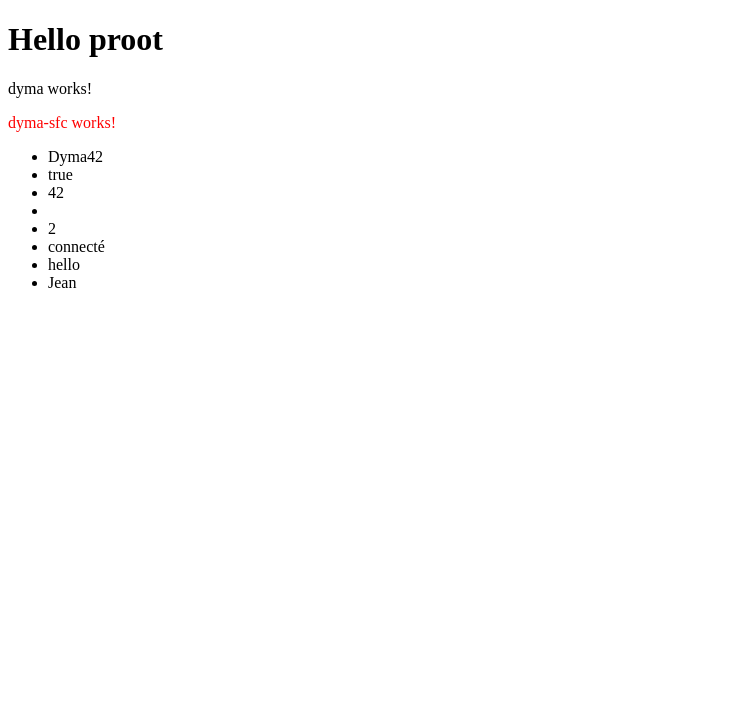
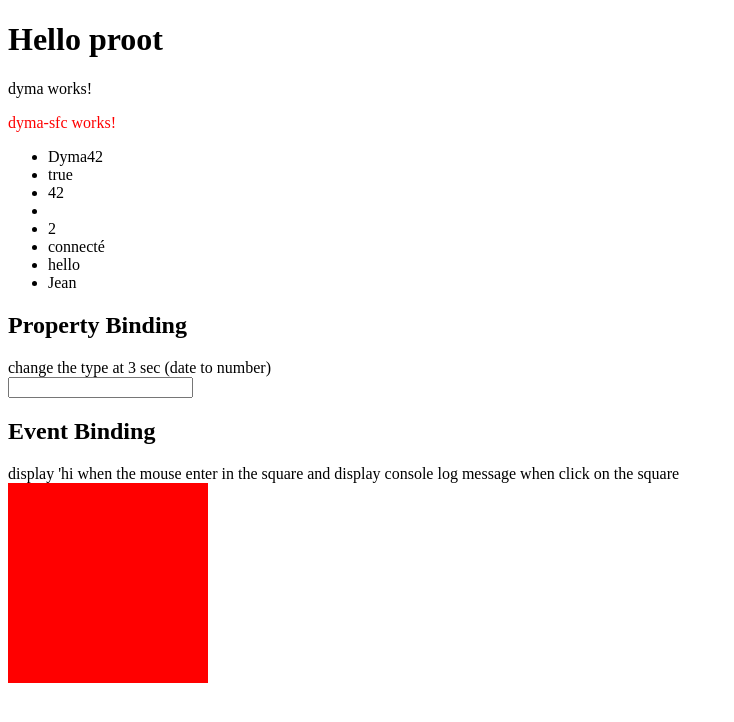
Before and after one commit to Jeremie-Po/AngularLearning, an Angular app in the folder premiereApp/: page / in a window 1280 px wide. Shown: the top 722 px of the page, without its empty margins (0-734 px from the left). Built offline with nearby package versions, Linux system fonts and the light colour scheme.

Commit message:
event and property binding

```diff
--- a/premiereApp/src/app/app.component.html
+++ b/premiereApp/src/app/app.component.html
@@ -1,3 +1,11 @@
 <h1> Hello {{ title }}</h1>
 <app-dyma></app-dyma>
 <app-dyma-sfc/>
+
+<H2>Property Binding</H2>
+<div> change the type at 3 sec (date to number)</div>
+<app-property-binding/>
+
+<H2>Event Binding</H2>
+<div>display 'hi when the mouse enter in the square and display console log message when click on the square</div>
+<app-event-binding/>
--- a/premiereApp/src/app/app.component.ts
+++ b/premiereApp/src/app/app.component.ts
@@ -2,10 +2,12 @@ import {Component} from '@angular/core';
 import {RouterOutlet} from '@angular/router';
 import {DymaComponent} from './dyma/dyma.component';
 import {DymaSFCComponent} from './dyma-sfc.component';
+import {PropertyBindingComponent} from './binding/property-binding.component';
+import {EventBindingComponent} from './binding/event-binding.component';
 
 @Component({
   selector: 'app-root',
-  imports: [RouterOutlet, DymaComponent, DymaSFCComponent],
+  imports: [RouterOutlet, DymaComponent, DymaSFCComponent, PropertyBindingComponent, EventBindingComponent],
   templateUrl: './app.component.html',
   styleUrl: './app.component.css'
 })
--- /dev/null
+++ b/premiereApp/src/app/binding/event-binding.component.ts
@@ -0,0 +1,33 @@
+import {Component} from '@angular/core';
+
+@Component({
+  selector: 'app-event-binding',
+  imports: [],
+  template: `
+    <div
+      (mouseenter)="displayHi()"
+      (click)="exemple($event, 'hi')"
+      class="square">
+      {{ title }}
+    </div>
+  `,
+  styles: [`
+    .square {
+      height: 200px;
+      width: 200px;
+      background-color: red;
+    }
+  `]
+})
+export class EventBindingComponent {
+  title = '';
+
+  exemple(event: MouseEvent, title: string) {
+    console.log(event);
+    console.log(title);
+  }
+
+  displayHi() {
+    this.title = 'Hi';
+  }
+}
--- /dev/null
+++ b/premiereApp/src/app/binding/property-binding.component.ts
@@ -0,0 +1,15 @@
+import {Component} from '@angular/core';
+
+@Component({
+  selector: 'app-property-binding',
+  template: `<input [type]="inputType"/>`,
+})
+export class PropertyBindingComponent {
+  inputType = 'date';
+
+  constructor() {
+    setTimeout(() => {
+      this.inputType = 'number';
+    }, 3000);
+  }
+}
```
Also changed, not shown: 1 other file (tests, documents, lock files or other folders).
